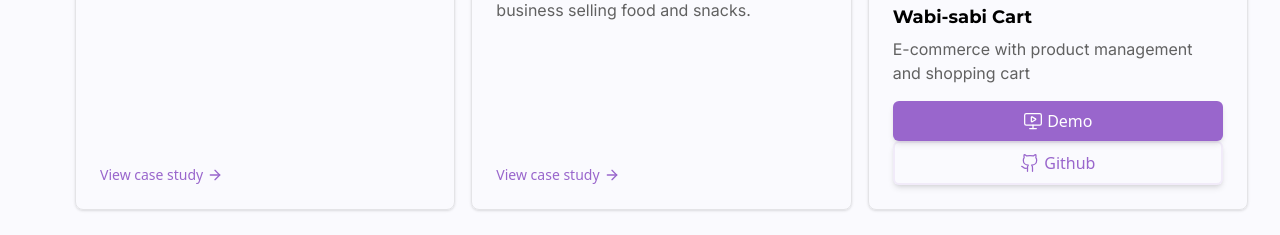
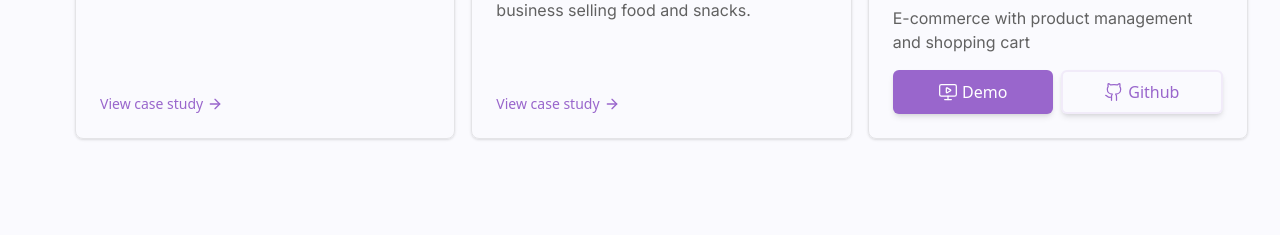
Before and after one commit to solerjulieta/portfolio-fullstack, a React (Vite) app in the folder soler-julieta/: page / in a window 1280 px wide. Shown: the part 2878-3113 px from the top of the page. Built offline with nearby package versions, Linux system fonts and the light colour scheme; no server answers.

Commit message:
Se actualiza portfolio.json y ProjectCard.jsx, también se suma la imagen de wabi-sabi

```diff
--- a/soler-julieta/src/components/ProjectCard.jsx
+++ b/soler-julieta/src/components/ProjectCard.jsx
@@ -51,13 +51,13 @@ export default function ProjectCard({ project, index })
                     )}
                     <h3 className="mb-1.5 lg:text-lg">{project.title}</h3>
                     <p className="text-sm lg:text-base text-txtGrey mb-4">{project.description?.[lang]}</p>
-                    <div className="mt-auto">
+                    <div className="flex flex-col lg:flex-row mt-auto gap-2">
                         {project.demo_link && (
                             <CustomButton
                                 hRef={project.demo_link}
                                 txt="Demo"
                                 Icon={MonitorPlay}
-                                className="bg-mainViolet text-white hover:bg-darkViolet"
+                                className="bg-mainViolet text-white hover:bg-darkViolet w-full"
                                 onClick={(e) => {
                                     e.stopPropagation()
                                     registerEvent("demo_click")
@@ -69,7 +69,7 @@ export default function ProjectCard({ project, index })
                                 hRef={project.github_link}
                                 txt="Github"
                                 Icon={Github}
-                                className="border-2 border-mainViolet/10 text-mainViolet hover:border-darkViolet hover:text-darkViolet"
+                                className="border-2 border-mainViolet/10 text-mainViolet hover:border-darkViolet hover:text-darkViolet w-full"
                                 onClick={(e) => {
                                     e.stopPropagation()
                                     registerEvent("github_click")
```
Also changed, not shown: soler-julieta/public/data/portfolio.json, soler-julieta/public/img/projects/wabi-sabi.jpg (added).
